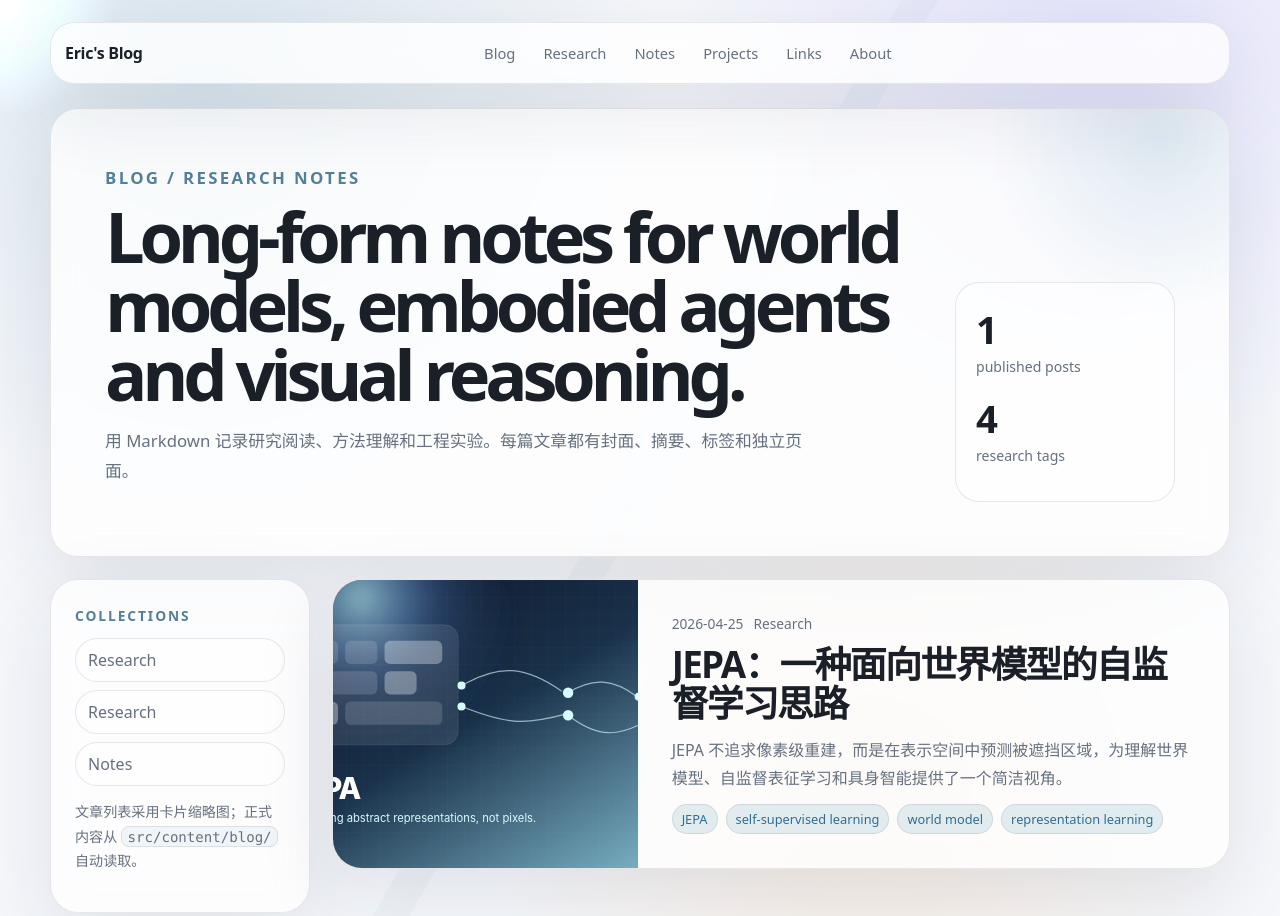
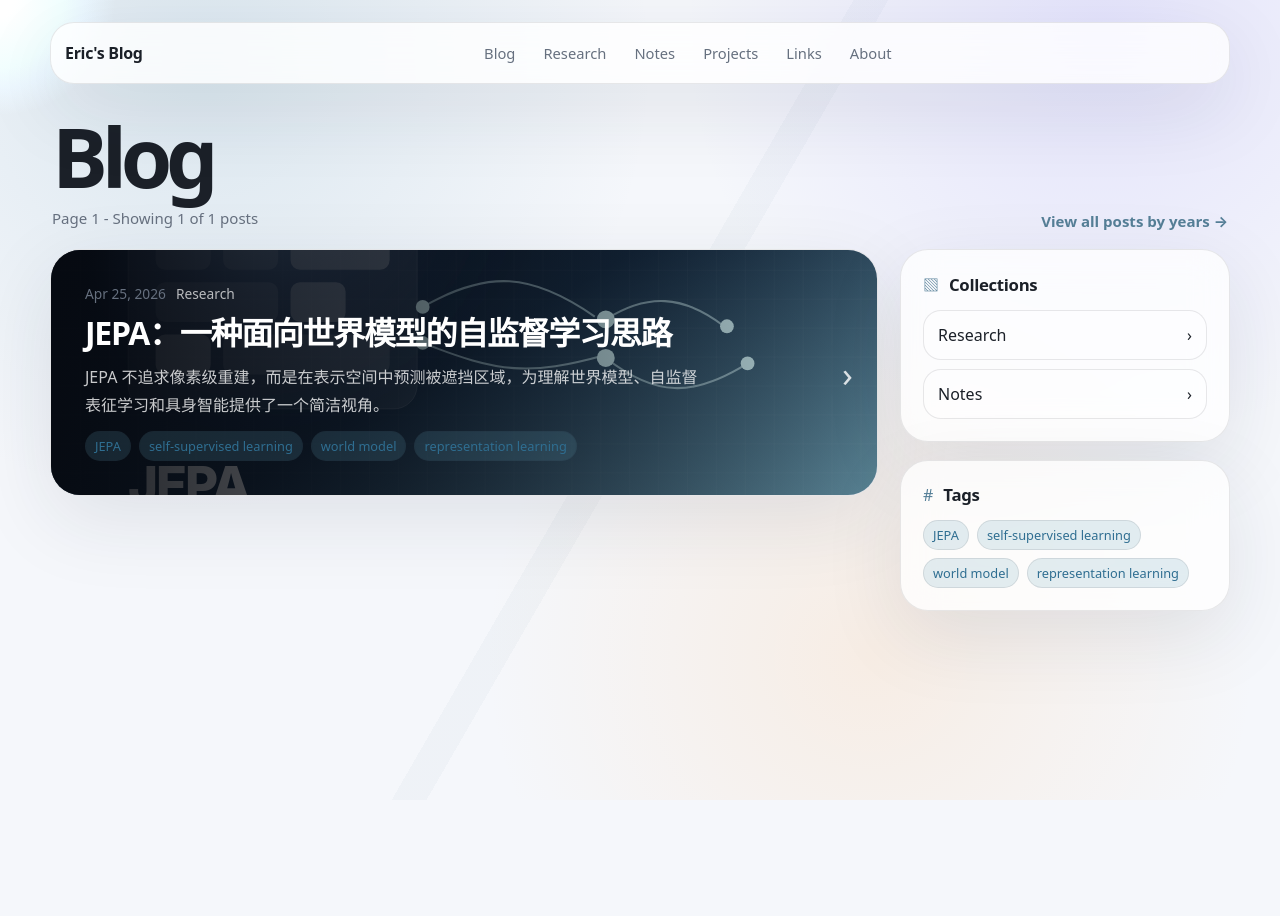
Before and after one commit to Eric-Zhang007/astro-github-pages-site, an Astro site: page /blog in a window 1280 px wide. Shown: the top 916 px of the page. After the commit the page ends 800 px from the top, so only its background shows below. Built offline with nearby package versions, Linux system fonts and the light colour scheme; Astro itself is replaced by a stand-in of ours.

Commit message:
Simplify blog and homepage headers

```diff
--- a/src/data/site.ts
+++ b/src/data/site.ts
@@ -8,9 +8,6 @@ export const profile = {
   email: '',
   intro:
     '学生 / AI researcher. 关注 world models、自动驾驶、视觉风险理解、VLM / video reasoning、object-centric reasoning 与 embodied intelligence。',
-  headline: 'Research, notes and projects around safer embodied agents.',
-  description:
-    '这里整理真实的研究方向、项目、笔记和博客内容；还没有发布的内容不会用占位文章或假数据填充。',
 };
 
 export const navItems = [
--- a/src/layouts/BaseLayout.astro
+++ b/src/layouts/BaseLayout.astro
@@ -278,6 +278,16 @@ const { title = `${profile.name} • Personal Site`, description = 'Eric Zhang
   }
 
   .intro p { max-width: 720px; font-size: 1.05rem; }
+  .intro-compact { min-height: 240px; align-content: end; }
+  .intro-compact h2 { max-width: none; font-size: clamp(3rem, 8vw, 6.4rem); }
+  .hero-links { display: flex; flex-wrap: wrap; gap: 10px; margin-top: 24px; }
+  .hero-links a {
+    border: 1px solid var(--line);
+    border-radius: 999px;
+    padding: 9px 13px;
+    color: var(--text);
+    background: var(--accent-soft);
+  }
 
   .more {
     display: inline-flex;
@@ -363,58 +373,45 @@ const { title = `${profile.name} • Personal Site`, description = 'Eric Zhang
   .page-title p { max-width: 760px; margin-bottom: 0; }
 
   .blog-index { display: grid; gap: 22px; }
-  .blog-hero {
-    display: grid;
-    grid-template-columns: minmax(0, 1fr) 220px;
-    gap: 24px;
-    padding: clamp(28px, 5vw, 54px);
-    overflow: hidden;
-    position: relative;
+  .compact-blog-index { gap: 18px; }
+  .blog-page-head {
+    display: flex;
+    justify-content: space-between;
+    align-items: end;
+    gap: 18px;
+    padding: 8px 2px 0;
   }
-  .blog-hero::after {
-    content: "";
-    position: absolute;
-    width: 360px;
-    height: 360px;
-    right: -110px;
-    top: -150px;
-    border-radius: 999px;
-    background: radial-gradient(circle, var(--accent-soft), transparent 68%);
-  }
-  .blog-hero h1 {
-    max-width: 850px;
+  .blog-page-head h1 {
     margin: 0;
-    font-size: clamp(2.35rem, 5.5vw, 5.5rem);
-    line-height: 0.98;
+    font-size: clamp(2.6rem, 7vw, 5.2rem);
+    line-height: 0.95;
     letter-spacing: -0.075em;
   }
-  .blog-hero p { max-width: 720px; font-size: 1.05rem; }
-  .blog-hero-panel {
-    position: relative;
-    z-index: 1;
-    align-self: end;
-    padding: 20px;
+  .blog-page-head p { margin: 10px 0 0; font-size: 0.94rem; }
+  .blog-page-head a { color: var(--accent); font-size: 0.94rem; font-weight: 720; }
+  .blog-shell { display: grid; grid-template-columns: 260px minmax(0, 1fr); gap: 22px; align-items: start; }
+  .blog-shell-rightbar { grid-template-columns: minmax(0, 1fr) 330px; }
+  .right-sidebar { display: grid; gap: 18px; position: sticky; top: 98px; }
+  .sidebar-section { padding: 22px; }
+  .sidebar-heading { display: flex; align-items: center; gap: 10px; margin-bottom: 14px; }
+  .sidebar-heading h2 { margin: 0; font-size: 1.05rem; letter-spacing: -0.02em; }
+  .sidebar-heading span { color: var(--accent); }
+  .sidebar-list { display: grid; gap: 9px; }
+  .sidebar-list a {
+    display: flex;
+    justify-content: space-between;
+    align-items: center;
+    gap: 10px;
+    padding: 13px 14px;
     border: 1px solid var(--line);
-    border-radius: 24px;
-    background: color-mix(in srgb, var(--card-solid) 48%, transparent);
+    border-radius: 18px;
+    color: var(--text);
+    background: color-mix(in srgb, var(--card-solid) 34%, transparent);
   }
-  .blog-hero-panel span { display: block; font-size: 2.4rem; font-weight: 850; letter-spacing: -0.06em; }
-  .blog-hero-panel p { margin: 0 0 12px; font-size: 0.88rem; }
-  .blog-shell { display: grid; grid-template-columns: 260px minmax(0, 1fr); gap: 22px; align-items: start; }
-  .collection-panel { position: sticky; top: 98px; padding: 24px; }
-  .collection-links { display: grid; gap: 8px; }
-  .collection-links a {
-    padding: 10px 12px;
-    border: 1px solid var(--line);
-    border-radius: 999px;
-    color: var(--muted);
-    background: color-mix(in srgb, var(--card-solid) 38%, transparent);
-    transition: transform 180ms ease, background 180ms ease, color 180ms ease;
-  }
-  .collection-links a:hover { transform: translateX(4px); background: var(--accent-soft); color: var(--text); }
-  .collection-note { font-size: 0.88rem; }
+  .sidebar-list a:hover { background: var(--accent-soft); }
   .post-grid { display: grid; gap: 18px; }
   .post-card {
+    position: relative;
     display: grid;
     grid-template-columns: minmax(220px, 34%) minmax(0, 1fr);
     gap: 0;
@@ -427,15 +424,30 @@ const { title = `${profile.name} • Personal Site`, description = 'Eric Zhang
     backdrop-filter: blur(18px);
     transition: transform 220ms ease, border-color 220ms ease, box-shadow 220ms ease;
   }
+  .image-post-card {
+    grid-template-columns: 1fr;
+    min-height: 230px;
+    isolation: isolate;
+  }
   .post-card:hover { transform: translateY(-5px); border-color: color-mix(in srgb, var(--accent) 45%, var(--line)); box-shadow: 0 30px 90px rgba(34, 42, 54, 0.14); }
   .post-cover { position: relative; margin: 0; min-height: 240px; overflow: hidden; background: linear-gradient(135deg, var(--accent-soft), var(--violet-soft)); }
+  .image-post-card .post-cover { position: absolute; inset: 0; z-index: -2; min-height: 100%; }
+  .image-post-card::after {
+    content: "";
+    position: absolute;
+    inset: 0;
+    z-index: -1;
+    background: linear-gradient(90deg, rgba(5, 8, 14, 0.9), rgba(5, 8, 14, 0.66) 42%, rgba(5, 8, 14, 0.2));
+  }
   .post-cover img { width: 100%; height: 100%; object-fit: cover; display: block; transition: transform 500ms ease; }
   .post-card:hover .post-cover img { transform: scale(1.06); }
   .generated-cover { display: grid; place-items: center; height: 100%; color: #fff; font-size: 4rem; font-weight: 900; }
   .post-card-body { display: grid; align-content: center; gap: 12px; padding: clamp(22px, 4vw, 34px); }
-  .post-card-meta { display: flex; flex-wrap: wrap; gap: 10px; color: var(--muted); font-size: 0.86rem; }
-  .post-card h2 { margin: 0; font-size: clamp(1.45rem, 3vw, 2.3rem); line-height: 1.08; letter-spacing: -0.045em; }
-  .post-card p { margin: 0; }
+  .image-post-card .post-card-body { max-width: 720px; min-height: 230px; padding-right: 64px; }
+  .post-card-meta { display: flex; flex-wrap: wrap; gap: 10px; color: rgba(255,255,255,0.7); font-size: 0.86rem; }
+  .post-card h2 { margin: 0; font-size: clamp(1.35rem, 2.5vw, 2rem); line-height: 1.12; letter-spacing: -0.04em; color: #fff; }
+  .post-card p { margin: 0; color: rgba(255,255,255,0.78); }
+  .post-arrow { position: absolute; right: 24px; top: 50%; translate: 0 -50%; color: rgba(255,255,255,0.82); font-size: 2.2rem; }
   .tags { display: flex; flex-wrap: wrap; gap: 8px; }
   .tag {
     border: 1px solid var(--line);
@@ -536,12 +548,13 @@ const { title = `${profile.name} • Personal Site`, description = 'Eric Zhang
   @media (max-width: 900px) {
     .layout,
     .two-column,
-    .blog-hero,
     .blog-shell,
+    .blog-shell-rightbar,
     .post-card,
     .article-layout { grid-template-columns: 1fr; }
+    .blog-page-head { align-items: start; flex-direction: column; }
     .profile-card,
-    .collection-panel,
+    .right-sidebar,
     .toc-panel { position: static; }
     .topbar {
       display: grid;
@@ -585,8 +598,8 @@ const { title = `${profile.name} • Personal Site`, description = 'Eric Zhang
     .intro { padding: 28px; }
     .intro h2 { font-size: 2.5rem; }
     .stats { grid-template-columns: 1fr; }
-    .blog-hero h1 { font-size: 2.45rem; }
-    .post-card-body { padding: 22px; }
+    .blog-page-head h1 { font-size: 2.9rem; }
+    .image-post-card .post-card-body { padding: 22px 54px 22px 22px; }
     .article { padding: 24px; }
     .toc-nav { max-height: 220px; overflow: auto; }
   }
--- a/src/pages/blog.astro
+++ b/src/pages/blog.astro
@@ -8,38 +8,20 @@ const blogPosts = (await getCollection('blog'))
   .sort((a, b) => b.data.date.valueOf() - a.data.date.valueOf());
 
 const categories = Array.from(new Set(blogPosts.map((post) => post.data.category ?? 'Research')));
-const totalTags = Array.from(new Set(blogPosts.flatMap((post) => post.data.tags))).length;
+const totalPosts = blogPosts.length;
 ---
 
 <BaseLayout title="Blog • Eric Zhang">
-  <main class="blog-index">
-    <section class="blog-hero card">
+  <main class="blog-index compact-blog-index">
+    <section class="blog-page-head">
       <div>
-        <p class="kicker">Blog / Research Notes</p>
-        <h1>Long-form notes for world models, embodied agents and visual reasoning.</h1>
-        <p>
-          用 Markdown 记录研究阅读、方法理解和工程实验。每篇文章都有封面、摘要、标签和独立页面。
-        </p>
+        <h1>Blog</h1>
+        <p>Page 1 - Showing {totalPosts} of {totalPosts} posts</p>
       </div>
-      <aside class="blog-hero-panel" aria-label="Blog statistics">
-        <span>{blogPosts.length}</span>
-        <p>published posts</p>
-        <span>{totalTags}</span>
-        <p>research tags</p>
-      </aside>
+      <a href={sitePath('blog/')}>View all posts by years →</a>
     </section>
 
-    <section class="blog-shell">
-      <aside class="collection-panel card" aria-label="Blog collections">
-        <p class="kicker">Collections</p>
-        <div class="collection-links">
-          {categories.map((category) => <a href={`#${category.toLowerCase().replaceAll(' ', '-')}`}>{category}</a>)}
-          <a href={sitePath('research/')}>Research</a>
-          <a href={sitePath('notes/')}>Notes</a>
-        </div>
-        <p class="collection-note">文章列表采用卡片缩略图；正式内容从 <code>src/content/blog/</code> 自动读取。</p>
-      </aside>
-
+    <section class="blog-shell blog-shell-rightbar">
       <section class="post-grid" id="research">
         {
           blogPosts.length > 0 ? (
@@ -47,13 +29,13 @@ const totalTags = Array.from(new Set(blogPosts.flatMap((post) => post.data.tags)
               const slug = post.id.replace(/\.(md|mdx)$/, '');
               const cover = post.data.cover ? sitePath(post.data.cover) : undefined;
               return (
-                <a class="post-card" href={sitePath(`blog/${slug}/`)}>
+                <a class="post-card image-post-card" href={sitePath(`blog/${slug}/`)}>
                   <figure class="post-cover">
                     {cover ? <img src={cover} alt={`${post.data.title} cover`} loading="lazy" /> : <div class="generated-cover">{post.data.title.slice(0, 2)}</div>}
                   </figure>
                   <div class="post-card-body">
                     <div class="post-card-meta">
-                      <time>{post.data.date.toISOString().slice(0, 10)}</time>
+                      <time>{post.data.date.toLocaleDateString('en-US', { month: 'short', day: 'numeric', year: 'numeric' })}</time>
                       <span>{post.data.category ?? 'Research'}</span>
                     </div>
                     <h2>{post.data.title}</h2>
@@ -62,6 +44,7 @@ const totalTags = Array.from(new Set(blogPosts.flatMap((post) => post.data.tags)
                       {post.data.tags.slice(0, 4).map((tag) => <span class="tag">{tag}</span>)}
                     </div>
                   </div>
+                  <span class="post-arrow" aria-hidden="true">›</span>
                 </a>
               );
             })
@@ -70,6 +53,29 @@ const totalTags = Array.from(new Set(blogPosts.flatMap((post) => post.data.tags)
           )
         }
       </section>
+
+      <aside class="right-sidebar" aria-label="Blog sidebar">
+        <section class="sidebar-section card">
+          <div class="sidebar-heading">
+            <span aria-hidden="true">▧</span>
+            <h2>Collections</h2>
+          </div>
+          <div class="sidebar-list">
+            {categories.map((category) => <a href={`#${category.toLowerCase().replaceAll(' ', '-')}`}>{category}<span>›</span></a>)}
+            <a href={sitePath('notes/')}>Notes<span>›</span></a>
+          </div>
+        </section>
+
+        <section class="sidebar-section card">
+          <div class="sidebar-heading">
+            <span aria-hidden="true">#</span>
+            <h2>Tags</h2>
+          </div>
+          <div class="tags">
+            {Array.from(new Set(blogPosts.flatMap((post) => post.data.tags))).map((tag) => <span class="tag">{tag}</span>)}
+          </div>
+        </section>
+      </aside>
     </section>
   </main>
 </BaseLayout>
```
Also changed, not shown: src/pages/index.astro (+21 -27 lines).
